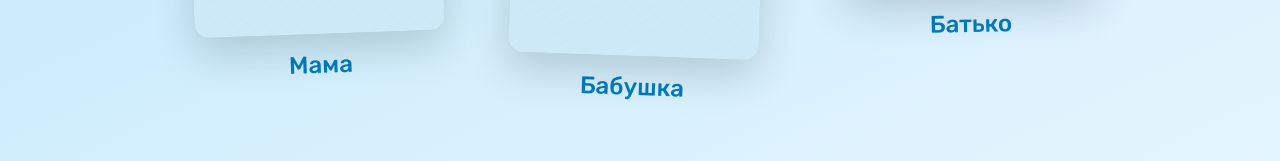
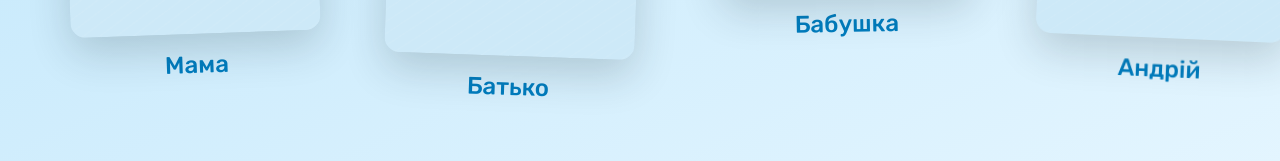
Before and after one commit to reist2006-beep/AnnaBirthday, a plain HTML site: page index.html in a window 1280 px wide. Shown: the part 2527-2688 px from the top of the page. Drawn offline with Linux system fonts and the light colour scheme.

Commit message:
Add Andrii greeting and refine mobile layout

```diff
--- a/index.html
+++ b/index.html
@@ -158,9 +158,10 @@ canvas.confetti{width:100%;height:100%}
 @keyframes restart-reveal{from{opacity:0;visibility:hidden}to{opacity:1;visibility:visible}}
 #celebrate svg{width:1.2em;height:1.2em;flex:none}
 #music-toggle{position:fixed;right:max(14px,env(safe-area-inset-right));bottom:max(14px,env(safe-area-inset-bottom));z-index:5;width:44px;height:44px;border-radius:50%;display:grid;place-items:center;padding:0;color:#fff;background:#FFCF00}#music-toggle svg{width:23px;height:23px}#music-toggle[aria-pressed="true"] .sound-on,#music-toggle[aria-pressed="false"] .sound-off{display:none}.confetti-message:not([hidden])~#music-toggle{visibility:hidden}
-@media(max-width:700px){.traits{display:flex;flex-direction:column;align-items:stretch;width:100%;max-width:none}.traits .trait{flex:none;width:100%;min-height:48px;justify-content:flex-start;gap:10px;padding:8px 16px 8px 9px;white-space:nowrap;font-size:clamp(.8125rem,4vw,.95rem);line-height:1.2}.traits .trait>span{flex:0 0 30px}}
+@media(max-width:700px){.traits{display:flex;flex-direction:column;align-items:stretch;width:100%;max-width:none}.traits .trait{flex:none;width:100%;min-height:48px;justify-content:center;text-align:center;gap:10px;padding:8px 16px 8px 9px;white-space:nowrap;font-size:clamp(.8125rem,4vw,.95rem);line-height:1.2}.traits .trait>span{flex:0 0 30px}}
 .hero .wrap{min-height:100vh;min-height:100dvh}
 @media(max-height:550px){.hero .wrap{padding-block:clamp(44px,18dvh,100px) 24px}.hero h1{width:min(100%,105dvh)}}
+@media(max-width:700px){.videos.pad{padding-top:clamp(72px,15vw,108px)}.videos .video-heading{margin-bottom:clamp(42px,10vw,65px)}}
 </style>
 </head>
 <body>
@@ -251,7 +252,7 @@ canvas.confetti{width:100%;height:100%}
   <button type="button" id="restart-celebration"><svg viewBox="0 0 24 24" width="22" height="22" fill="none" stroke="currentColor" stroke-width="2" stroke-linecap="round" stroke-linejoin="round" aria-hidden="true" focusable="false"><path d="M20 10a8 8 0 1 0-1.7 7M20 4v6h-6"/></svg><span>Почати знову</span></button>
 </div>
 <script>
-const videoSources = [{"source":"video/%D0%9C%D0%B0%D0%BC%D0%B0.mp4","title":"Мама","poster":"video/poster-3.jpg"},{"source":"video/%D0%91%D0%B0%D0%B1%D1%83%D1%88%D0%BA%D0%B0.mp4","title":"Бабушка","poster":"video/poster-1.jpg"},{"source":"video/%D0%91%D0%B0%D1%82%D1%8C%D0%BA%D0%BE.mp4","title":"Батько","poster":"video/poster-2.jpg"}];
+const videoSources = [{"source":"video/%D0%9C%D0%B0%D0%BC%D0%B0.mp4","title":"Мама","poster":"video/poster-3.jpg"},{"source":"video/%D0%91%D0%B0%D1%82%D1%8C%D0%BA%D0%BE.mp4","title":"Батько","poster":"video/poster-2.jpg"},{"source":"video/%D0%91%D0%B0%D0%B1%D1%83%D1%88%D0%BA%D0%B0.mp4","title":"Бабушка","poster":"video/poster-1.jpg"},{"source":"video/%D0%90%D0%BD%D0%B4%D1%80%D1%96%D0%B9.mp4","title":"Андрій","poster":"video/poster-4.jpg"}];
 const track = document.getElementById('track');
 const controls = document.getElementById('controls');
 const previous = document.getElementById('previous');
```
Also changed, not shown: video/poster-4.jpg (added).
